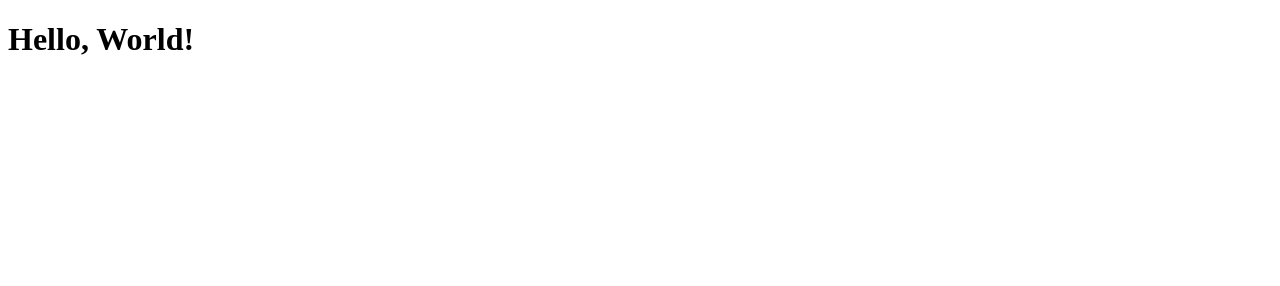
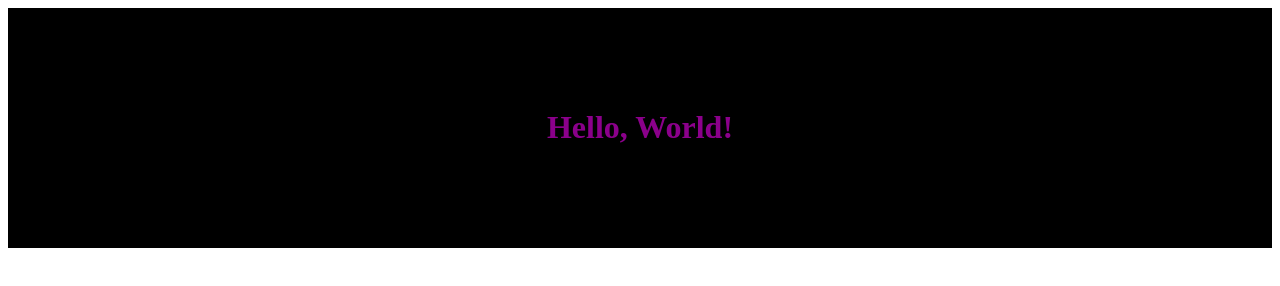
Before and after one commit to LilyI503/Sandbox, a plain HTML site: page first-web-app/index.html in a window 1280 px wide. Drawn offline with Linux system fonts and the light colour scheme.

Commit message:
files link!

```diff
--- a/first-web-app/index.html
+++ b/first-web-app/index.html
@@ -1,7 +1,8 @@
 <!DOCTYPE html>
 <head>
-<title> Home page </title>
-<meta charset="UTF-8">
+    <title> Home page </title>
+    <meta charset="UTF-8">
+    <link rel="stylesheet" type="text/css" href="/style.css">
 <meta name="viewport" content="width=device-width, initial-scale=1">
 
 </head>
@@ -11,3 +12,4 @@
 </div>
 
 </body>
+</html>
--- a/first-web-app/style.css
+++ b/first-web-app/style.css
@@ -2,6 +2,7 @@
     padding: 80px;
     text-align: center;
     color: darkmagenta;
+    background-color: black;
     text-decoration-color: aqua;
     text-decoration: wavy;
 }
```
